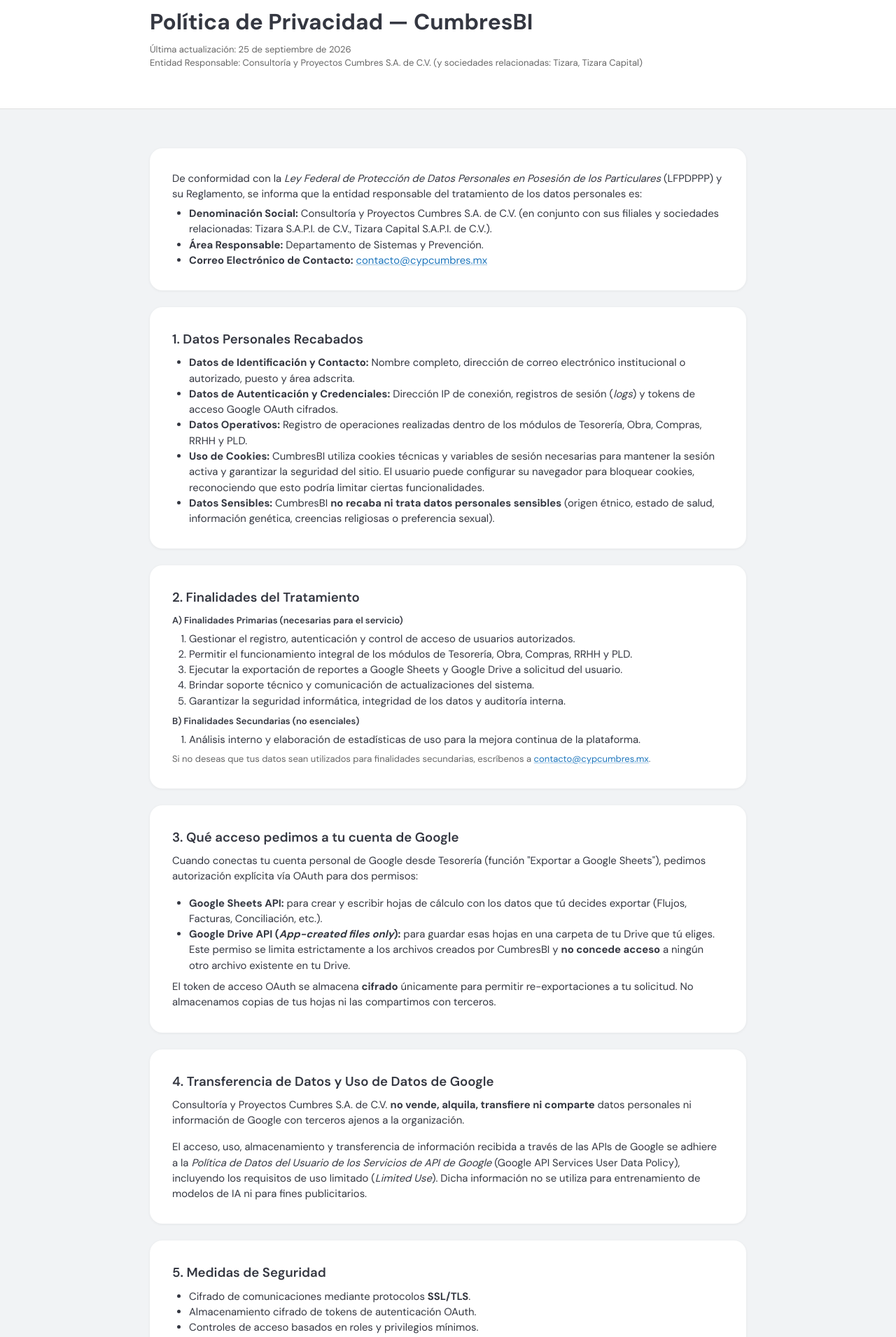
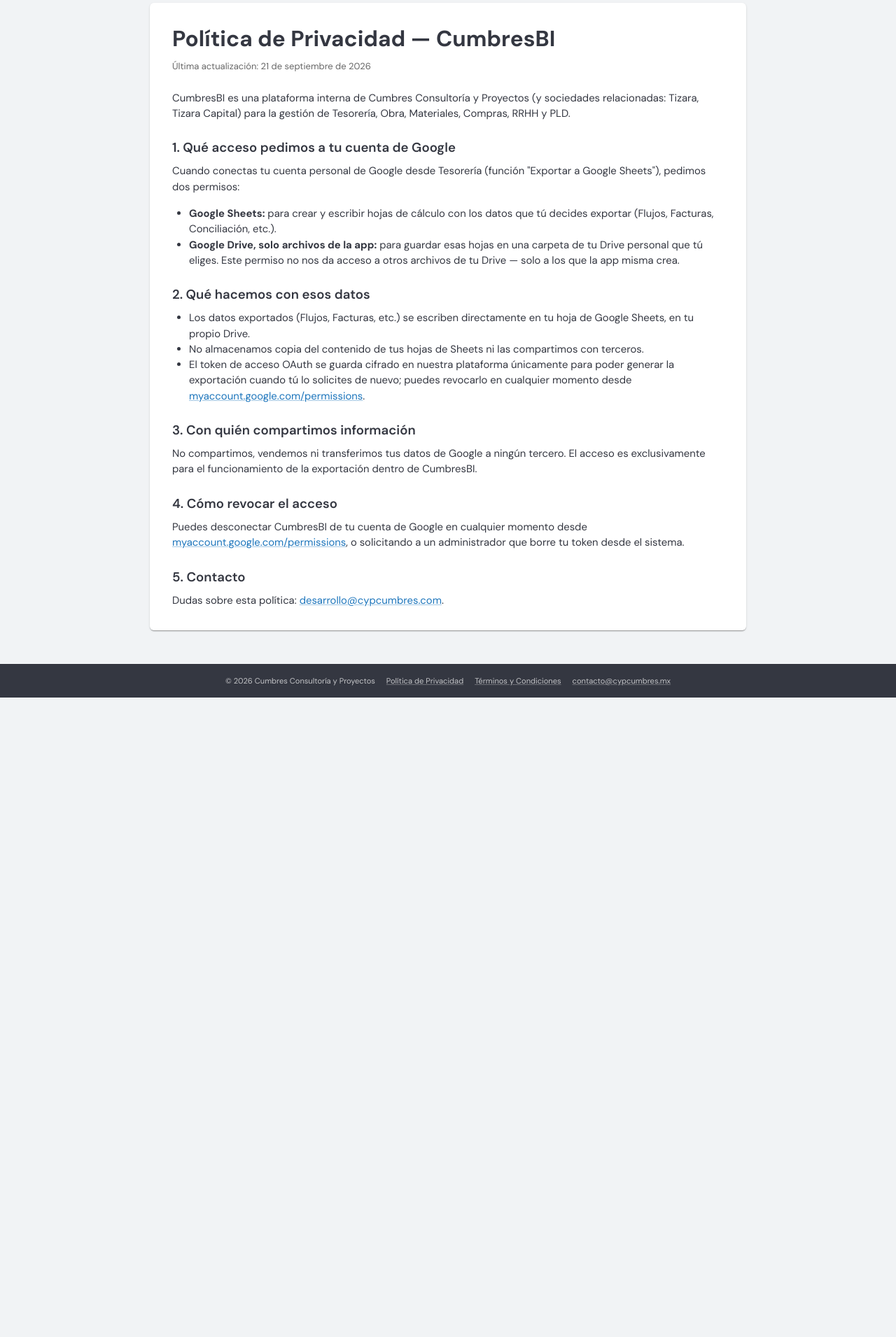
Before and after one commit to mariana747/CumbresBI, a Next.js app in the folder frontend/: page /privacidad in a window 1280 px wide. Shown: the part 100-2011 px from the top of the page at 70% size. After the commit the page ends 1097 px from the top, so only its background shows below. Built offline with nearby package versions, Linux system fonts and the light colour scheme.

Commit message:
feat(frontend): update PrivacidadPage layout and content for Google OAuth compliance feat(middleware): add new routes for about, privacidad, and terminos fix(.gitignore): include Firebase and deployment tools in ignored files

```diff
--- a/frontend/src/app/privacidad/page.tsx
+++ b/frontend/src/app/privacidad/page.tsx
@@ -7,162 +7,106 @@
 // Pagina publica requerida por Google OAuth consent screen (Sheets/Drive
 // desde tesoreria - exportar_sheets) para publicar la app fuera de modo
 // "Prueba". Ver PUBLIC_PATH_PREFIXES en middleware.ts.
-const CARD_SX = {
-  elevation: 0,
-  sx: { p: { xs: 3, md: 4 }, borderRadius: 3, boxShadow: "0 1px 4px rgba(0,0,0,0.06)" },
-} as const;
-
 export default function PrivacidadPage() {
   return (
-    <Box sx={{ display: "flex", flexDirection: "column", minHeight: "100vh", bgcolor: "background.default" }}>
+    <Box sx={{ display: "flex", flexDirection: "column", minHeight: "100vh" }}>
       <PublicNavbar />
-
-      {/* Hero */}
-      <Box sx={{ bgcolor: "background.paper", borderBottom: "1px solid", borderColor: "divider" }}>
-        <Container maxWidth="md" sx={{ py: { xs: 5, md: 7 } }}>
+      <Container maxWidth="md" sx={{ flex: 1, py: 6 }}>
+        <Paper sx={{ p: 4 }}>
+          <Stack spacing={3}>
+            <Box>
               <Typography variant="h4" fontWeight={700} gutterBottom>
                 Política de Privacidad — CumbresBI
               </Typography>
               <Typography variant="body2" color="text.secondary">
-            Última actualización: 25 de septiembre de 2026
+                Última actualización: 21 de septiembre de 2026
               </Typography>
-          <Typography variant="body2" color="text.secondary">
-            Entidad Responsable: Consultoría y Proyectos Cumbres S.A. de C.V. (y sociedades
-            relacionadas: Tizara, Tizara Capital)
-          </Typography>
-        </Container>
             </Box>
 
-      <Container maxWidth="md" sx={{ flex: 1, py: { xs: 5, md: 7 } }}>
-        <Stack spacing={3}>
+            <Typography variant="body1">
+              CumbresBI es una plataforma interna de Cumbres Consultoría y Proyectos (y sociedades
+              relacionadas: Tizara, Tizara Capital) para la gestión de Tesorería, Obra, Materiales,
+              Compras, RRHH y PLD.
+            </Typography>
 
-          <Paper {...CARD_SX}>
-            <Typography variant="body1" gutterBottom>
-              De conformidad con la <em>Ley Federal de Protección de Datos Personales en Posesión de
-              los Particulares</em> (LFPDPPP) y su Reglamento, se informa que la entidad responsable
-              del tratamiento de los datos personales es:
+            <Box>
+              <Typography variant="h6" fontWeight={600} gutterBottom>
+                1. Qué acceso pedimos a tu cuenta de Google
               </Typography>
-            <Typography variant="body1" component="ul" sx={{ pl: 3, mb: 0 }}>
-              <li><strong>Denominación Social:</strong> Consultoría y Proyectos Cumbres S.A. de C.V. (en conjunto con sus filiales y sociedades relacionadas: Tizara S.A.P.I. de C.V., Tizara Capital S.A.P.I. de C.V.).</li>
-              <li><strong>Área Responsable:</strong> Departamento de Sistemas y Prevención.</li>
-              <li><strong>Correo Electrónico de Contacto:</strong> <Link href="mailto:contacto@cypcumbres.mx">contacto@cypcumbres.mx</Link></li>
-            </Typography>
-          </Paper>
-
-          <Paper {...CARD_SX}>
-            <Typography variant="h6" fontWeight={600} gutterBottom>1. Datos Personales Recabados</Typography>
-            <Typography variant="body1" component="ul" sx={{ pl: 3, mb: 0 }}>
-              <li><strong>Datos de Identificación y Contacto:</strong> Nombre completo, dirección de correo electrónico institucional o autorizado, puesto y área adscrita.</li>
-              <li><strong>Datos de Autenticación y Credenciales:</strong> Dirección IP de conexión, registros de sesión (<em>logs</em>) y tokens de acceso Google OAuth cifrados.</li>
-              <li><strong>Datos Operativos:</strong> Registro de operaciones realizadas dentro de los módulos de Tesorería, Obra, Compras, RRHH y PLD.</li>
-              <li><strong>Uso de Cookies:</strong> CumbresBI utiliza cookies técnicas y variables de sesión necesarias para mantener la sesión activa y garantizar la seguridad del sitio. El usuario puede configurar su navegador para bloquear cookies, reconociendo que esto podría limitar ciertas funcionalidades.</li>
-              <li><strong>Datos Sensibles:</strong> CumbresBI <strong>no recaba ni trata datos personales sensibles</strong> (origen étnico, estado de salud, información genética, creencias religiosas o preferencia sexual).</li>
-            </Typography>
-          </Paper>
-
-          <Paper {...CARD_SX}>
-            <Typography variant="h6" fontWeight={600} gutterBottom>2. Finalidades del Tratamiento</Typography>
-            <Typography variant="subtitle2" fontWeight={600} gutterBottom>A) Finalidades Primarias (necesarias para el servicio)</Typography>
-            <Typography variant="body1" component="ol" sx={{ pl: 3 }}>
-              <li>Gestionar el registro, autenticación y control de acceso de usuarios autorizados.</li>
-              <li>Permitir el funcionamiento integral de los módulos de Tesorería, Obra, Compras, RRHH y PLD.</li>
-              <li>Ejecutar la exportación de reportes a Google Sheets y Google Drive a solicitud del usuario.</li>
-              <li>Brindar soporte técnico y comunicación de actualizaciones del sistema.</li>
-              <li>Garantizar la seguridad informática, integridad de los datos y auditoría interna.</li>
-            </Typography>
-            <Typography variant="subtitle2" fontWeight={600} gutterBottom sx={{ mt: 1 }}>B) Finalidades Secundarias (no esenciales)</Typography>
-            <Typography variant="body1" component="ol" sx={{ pl: 3 }}>
-              <li>Análisis interno y elaboración de estadísticas de uso para la mejora continua de la plataforma.</li>
-            </Typography>
-            <Typography variant="body2" color="text.secondary" sx={{ mt: 1 }}>
-              Si no deseas que tus datos sean utilizados para finalidades secundarias, escríbenos a{" "}
-              <Link href="mailto:contacto@cypcumbres.mx">contacto@cypcumbres.mx</Link>.
-            </Typography>
-          </Paper>
-
-          <Paper {...CARD_SX}>
-            <Typography variant="h6" fontWeight={600} gutterBottom>3. Qué acceso pedimos a tu cuenta de Google</Typography>
               <Typography variant="body1" paragraph>
                 Cuando conectas tu cuenta personal de Google desde Tesorería (función "Exportar a
-              Google Sheets"), pedimos autorización explícita vía OAuth para dos permisos:
+                Google Sheets"), pedimos dos permisos:
               </Typography>
               <Typography variant="body1" component="ul" sx={{ pl: 3 }}>
-              <li><strong>Google Sheets API:</strong> para crear y escribir hojas de cálculo con los datos que tú decides exportar (Flujos, Facturas, Conciliación, etc.).</li>
-              <li><strong>Google Drive API (<em>App-created files only</em>):</strong> para guardar esas hojas en una carpeta de tu Drive que tú eliges. Este permiso se limita estrictamente a los archivos creados por CumbresBI y <strong>no concede acceso</strong> a ningún otro archivo existente en tu Drive.</li>
+                <li>
+                  <strong>Google Sheets:</strong> para crear y escribir hojas de cálculo con los
+                  datos que tú decides exportar (Flujos, Facturas, Conciliación, etc.).
+                </li>
+                <li>
+                  <strong>Google Drive, solo archivos de la app:</strong> para guardar esas hojas en
+                  una carpeta de tu Drive personal que tú eliges. Este permiso no nos da acceso a
+                  otros archivos de tu Drive — solo a los que la app misma crea.
+                </li>
               </Typography>
-            <Typography variant="body1" sx={{ mt: 1 }}>
-              El token de acceso OAuth se almacena <strong>cifrado</strong> únicamente para permitir
-              re-exportaciones a tu solicitud. No almacenamos copias de tus hojas ni las compartimos con terceros.
+            </Box>
+
+            <Box>
+              <Typography variant="h6" fontWeight={600} gutterBottom>
+                2. Qué hacemos con esos datos
               </Typography>
-          </Paper>
+              <Typography variant="body1" component="ul" sx={{ pl: 3 }}>
+                <li>
+                  Los datos exportados (Flujos, Facturas, etc.) se escriben directamente en tu hoja
+                  de Google Sheets, en tu propio Drive.
+                </li>
+                <li>No almacenamos copia del contenido de tus hojas de Sheets ni las compartimos con terceros.</li>
+                <li>
+                  El token de acceso OAuth se guarda cifrado en nuestra plataforma únicamente para
+                  poder generar la exportación cuando tú lo solicites de nuevo; puedes revocarlo en
+                  cualquier momento desde{" "}
+                  <Link href="https://myaccount.google.com/permissions" target="_blank" rel="noopener">
+                    myaccount.google.com/permissions
+                  </Link>
+                  .
+                </li>
+              </Typography>
+            </Box>
 
-          <Paper {...CARD_SX}>
-            <Typography variant="h6" fontWeight={600} gutterBottom>4. Transferencia de Datos y Uso de Datos de Google</Typography>
-            <Typography variant="body1" paragraph>
-              Consultoría y Proyectos Cumbres S.A. de C.V. <strong>no vende, alquila, transfiere ni
-              comparte</strong> datos personales ni información de Google con terceros ajenos a la organización.
+            <Box>
+              <Typography variant="h6" fontWeight={600} gutterBottom>
+                3. Con quién compartimos información
               </Typography>
               <Typography variant="body1">
-              El acceso, uso, almacenamiento y transferencia de información recibida a través de las
-              APIs de Google se adhiere a la{" "}
-              <em>Política de Datos del Usuario de los Servicios de API de Google</em> (Google API
-              Services User Data Policy), incluyendo los requisitos de uso limitado (<em>Limited Use</em>).
-              Dicha información no se utiliza para entrenamiento de modelos de IA ni para fines publicitarios.
+                No compartimos, vendemos ni transferimos tus datos de Google a ningún tercero. El
+                acceso es exclusivamente para el funcionamiento de la exportación dentro de
+                CumbresBI.
               </Typography>
+            </Box>
+
+            <Box>
+              <Typography variant="h6" fontWeight={600} gutterBottom>
+                4. Cómo revocar el acceso
+              </Typography>
+              <Typography variant="body1">
+                Puedes desconectar CumbresBI de tu cuenta de Google en cualquier momento desde{" "}
+                <Link href="https://myaccount.google.com/permissions" target="_blank" rel="noopener">
+                  myaccount.google.com/permissions
+                </Link>
+                , o solicitando a un administrador que borre tu token desde el sistema.
+              </Typography>
+            </Box>
+
+            <Box>
+              <Typography variant="h6" fontWeight={600} gutterBottom>
+                5. Contacto
+              </Typography>
+              <Typography variant="body1">
+                Dudas sobre esta política:{" "}
+                <Link href="mailto:desarrollo@cypcumbres.com">desarrollo@cypcumbres.com</Link>.
+              </Typography>
+            </Box>
+          </Stack>
         </Paper>
-
-          <Paper {...CARD_SX}>
-            <Typography variant="h6" fontWeight={600} gutterBottom>5. Medidas de Seguridad</Typography>
-            <Typography variant="body1" component="ul" sx={{ pl: 3, mb: 0 }}>
-              <li>Cifrado de comunicaciones mediante protocolos <strong>SSL/TLS</strong>.</li>
-              <li>Almacenamiento cifrado de tokens de autenticación OAuth.</li>
-              <li>Controles de acceso basados en roles y privilegios mínimos.</li>
-              <li>Infraestructura en servidores seguros con políticas de respaldo periódico.</li>
-            </Typography>
-          </Paper>
-
-          <Paper {...CARD_SX}>
-            <Typography variant="h6" fontWeight={600} gutterBottom>6. Ejercicio de Derechos ARCO y Revocación del Consentimiento</Typography>
-            <Typography variant="body1" paragraph>
-              Tienes derecho de <strong>Acceso, Rectificación, Cancelación y Oposición</strong> (ARCO)
-              sobre tus datos personales. Para ejercerlos:
-            </Typography>
-            <Typography variant="body1" component="ol" sx={{ pl: 3 }}>
-              <li>Envía tu solicitud a <Link href="mailto:contacto@cypcumbres.mx">contacto@cypcumbres.mx</Link>.</li>
-              <li>Incluye: nombre completo, correo de contacto, documento de identidad y descripción de los datos sobre los que ejerces el derecho.</li>
-              <li>Recibirás respuesta en un máximo de <strong>20 días hábiles</strong>; la medida se ejecutará en los <strong>15 días hábiles</strong> siguientes si es procedente.</li>
-            </Typography>
-            <Typography variant="body1" sx={{ mt: 1 }}>
-              Para revocar el acceso de Google: visita{" "}
-              <Link href="https://myaccount.google.com/permissions" target="_blank" rel="noopener">myaccount.google.com/permissions</Link>{" "}
-              o solicita a un administrador que elimine tu token desde el sistema.
-            </Typography>
-            <Typography variant="body2" color="text.secondary" sx={{ mt: 1 }}>
-              Si consideras que tu derecho a la protección de datos ha sido vulnerado, puedes acudir
-              ante el INAI en{" "}
-              <Link href="https://home.inai.org.mx" target="_blank" rel="noopener">home.inai.org.mx</Link>.
-            </Typography>
-          </Paper>
-
-          <Paper {...CARD_SX}>
-            <Typography variant="h6" fontWeight={600} gutterBottom>7. Cambios a esta Política</Typography>
-            <Typography variant="body1">
-              Este documento puede actualizarse por nuevos requerimientos legales, cambios técnicos
-              en la integración con Google o actualizaciones internas. Cualquier modificación se
-              notificará en la pantalla principal de CumbresBI o por correo electrónico corporativo.
-            </Typography>
-          </Paper>
-
-          <Paper {...CARD_SX}>
-            <Typography variant="h6" fontWeight={600} gutterBottom>8. Contacto y Jurisdicción</Typography>
-            <Typography variant="body1" component="ul" sx={{ pl: 3, mb: 0 }}>
-              <li><strong>Contacto:</strong> <Link href="mailto:contacto@cypcumbres.mx">contacto@cypcumbres.mx</Link></li>
-              <li><strong>Legislación aplicable:</strong> Leyes Federales de los Estados Unidos Mexicanos (LFPDPPP).</li>
-              <li><strong>Jurisdicción:</strong> Tribunales competentes aplicables a la entidad jurídica corporativa.</li>
-            </Typography>
-          </Paper>
-
-        </Stack>
       </Container>
       <Footer />
     </Box>
--- a/frontend/src/middleware.ts
+++ b/frontend/src/middleware.ts
@@ -34,6 +34,10 @@
   "/drive",
   "/mail",
   "/obra",
+  "/about",
+  "/privacidad",
+  "/terminos"
+
 ];
 
 export function middleware(request: NextRequest) {
```
Also changed, not shown: 1 other file (tests, documents, lock files or other folders). Lines whose indentation alone changed are shown as unchanged.
